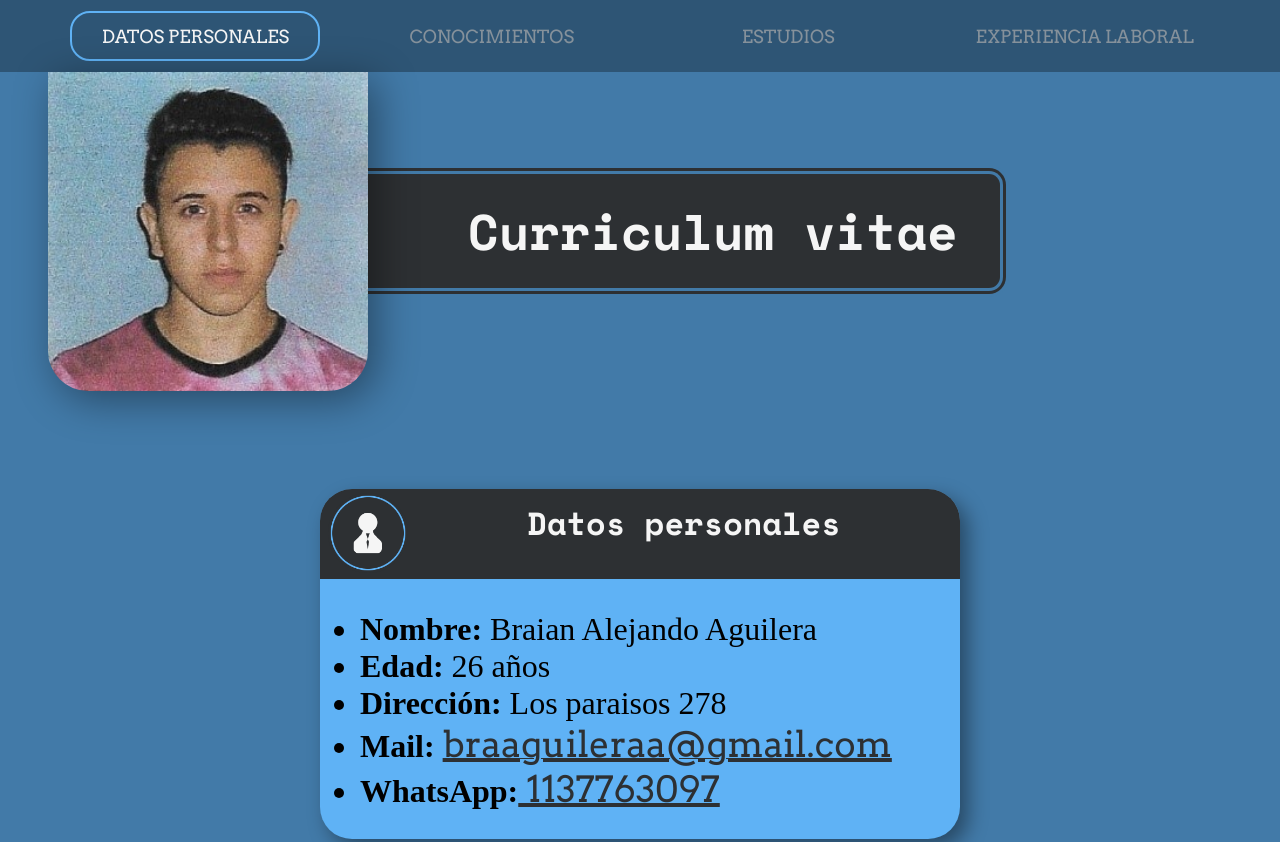
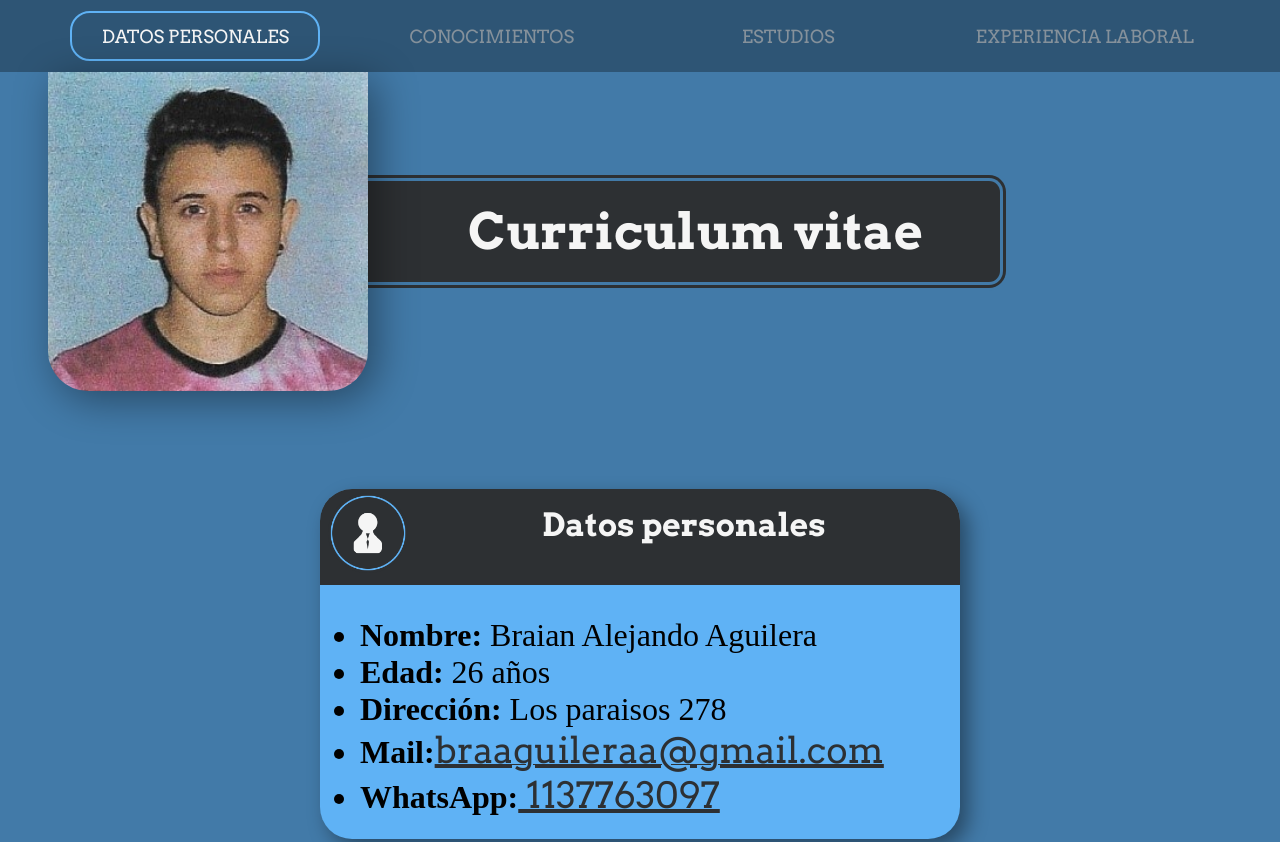
Before and after one commit to braguilera/tpCV, a plain HTML site: page index.html in a window 1280 px wide. Shown: the top 842 px of the page. Drawn offline with nearby package versions, Linux system fonts and the light colour scheme.

Commit message:
Finished

```diff
--- a/estilos/estilos.css
+++ b/estilos/estilos.css
@@ -79,7 +79,7 @@ h1{
     color: #F5F5F5;
     border: 9px double #427AA8;
     border-left: none;
-    font-family: 'Space Mono', monospace;
+    font-family: 'Arvo', serif;
 }
 
 .imdatos{
@@ -107,8 +107,8 @@ h2{
     border-top-right-radius: 32px;
     text-align: center;
     font-size: 2em;
-    padding-top: 10px;
-    font-family: 'Space Mono', monospace;
+    padding-top: 0.5em;
+    font-family: 'Arvo', serif;
     justify-content: center;
 }
 
@@ -118,6 +118,7 @@ h2{
 
 .uldatos1{
     font-size: 2em;
+
 }
 
 u{
--- a/index.html
+++ b/index.html
@@ -46,8 +46,8 @@
                         <li><strong>Nombre: </strong> Braian Alejando Aguilera </li>
                         <li><strong>Edad: </strong> 26 años</li>
                         <li><strong>Dirección: </strong> Los paraisos 278 </li>
-                        <li><strong>Mail:</strong>  <a href="mailto: braaguileraa@gmail.com"><u> braaguileraa@gmail.com</u> </a></li>
-                        <li ><strong>WhatsApp:</strong><a href="ap:whatsapp"><u> 1137763097</u></a> </li>
+                        <li><strong>Mail:</strong><a href="mailto:braaguileraa@gmail.com"><u>braaguileraa@gmail.com</u></a></li>
+                        <li ><strong>WhatsApp:</strong><a href="https://wa.me/+5401137763097"><u> 1137763097</u></a> </li>
                     </ul>
                 </div>
     </section>
```
